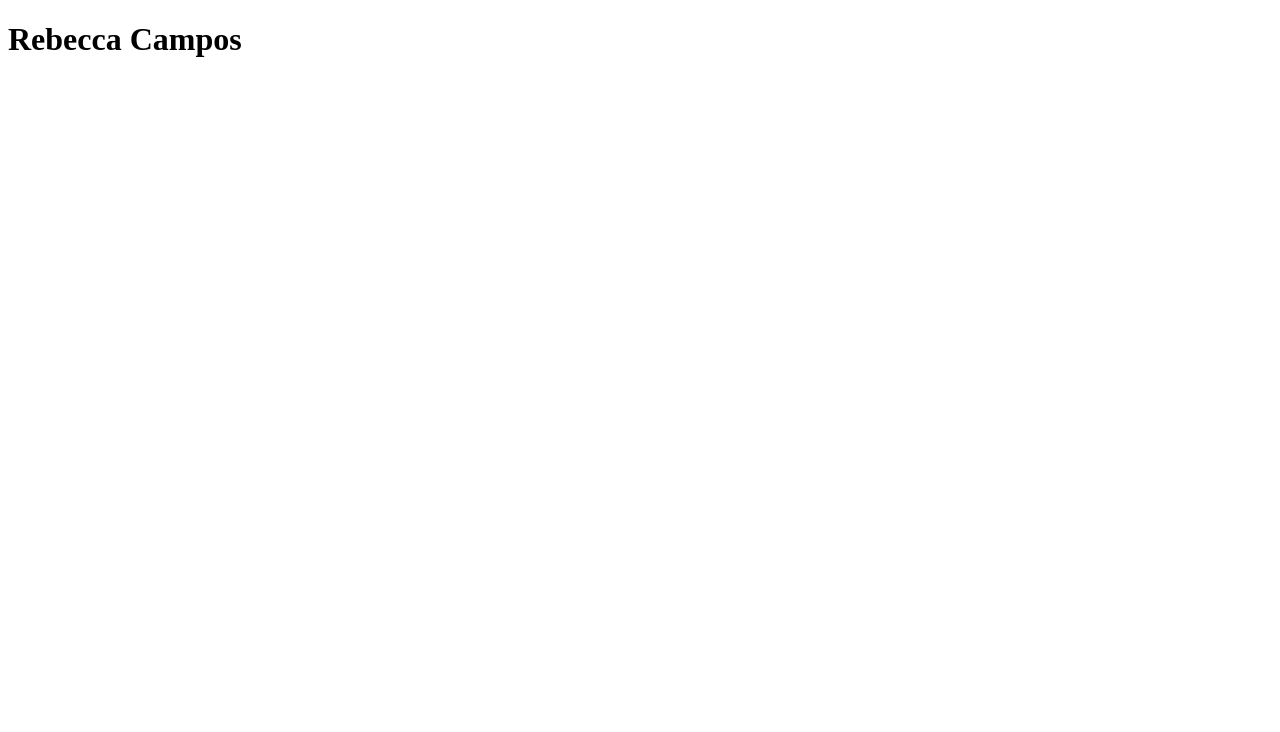
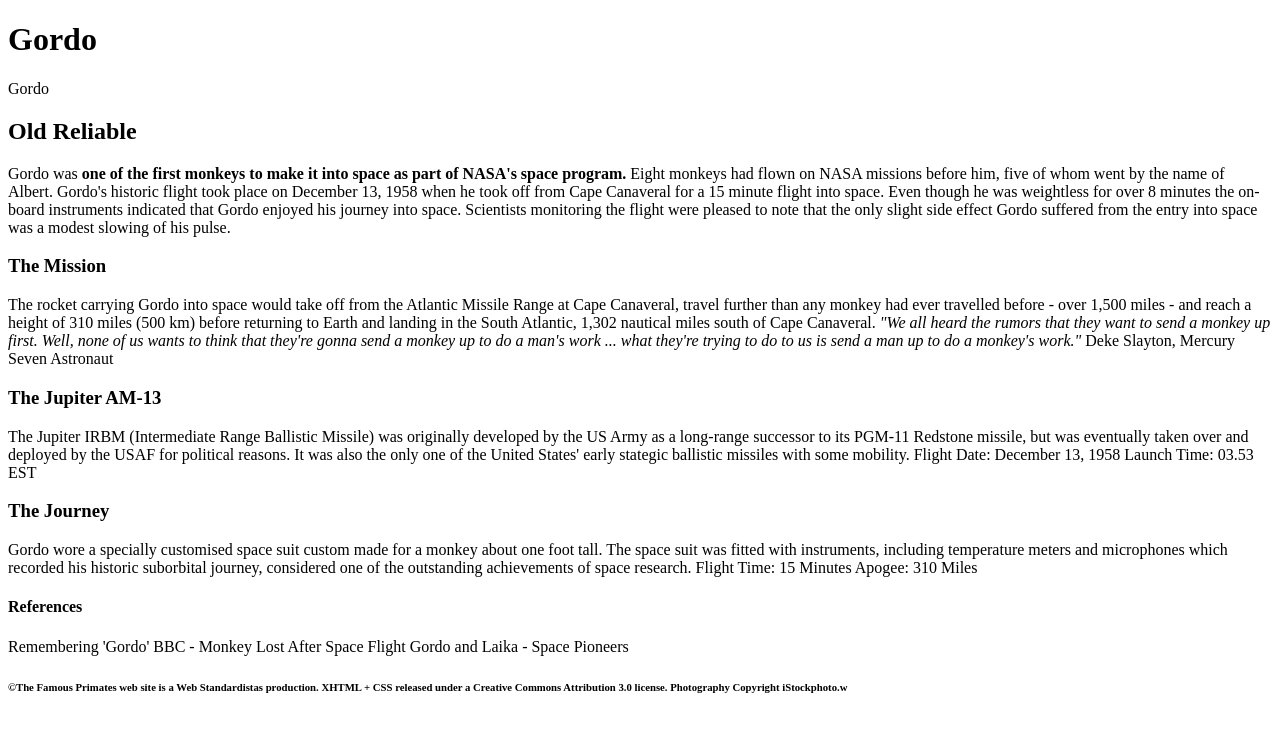
Before and after one commit to Bcamp13022/Ifsc-1310, a plain HTML site: page gordo/index.html in a window 1280 px wide. Drawn offline with Linux system fonts and the light colour scheme.

Commit message:
Second Push

```diff
--- a/gordo/index.html
+++ b/gordo/index.html
@@ -3,14 +3,65 @@
 <html lang="en">
 <head>
   <meta charset="utf-8">
-
+<!--charset is used to make sure the correct characters will be converted on the actual website-->
   <title>IFSC 1310 | Rebecca Campos</title>
+  <!--Shows up in Search Engines-->
   <meta name="description" content="A Collection of work from IFSC 1310 - Web Technologies">
+  <!--a short description of what the webpage is for-->
   <meta name="author" content="Rebecca Campos">
+  <!--Shows who is the owner of the site-->
 
 </head>
 
 <body>
-  <h1>Rebecca Campos</h1>
+  <main>
+  <h1>Gordo</h1>
+  Gordo
+
+<h2>Old Reliable</h2>
+
+<p>Gordo was <strong>one of the first monkeys to make it into space as part of NASA's space program.</strong> Eight monkeys had flown on NASA missions before him, five of whom went by the name of Albert.
+
+Gordo's historic flight took place on December 13, 1958 when he took off from Cape Canaveral for a 15 minute flight into space. Even though he was weightless for over 8 minutes the on-board instruments indicated that Gordo enjoyed his journey into space. Scientists monitoring the flight were pleased to note that the only slight side effect Gordo suffered from the entry into space was a modest slowing of his pulse.</p>
+
+
+<h3>The Mission</h3>
+
+<p>The rocket carrying Gordo into space would take off from the Atlantic Missile Range at Cape Canaveral, travel further than any monkey had ever travelled before - over 1,500 miles - and reach a height of 310 miles (500 km) before returning to Earth and landing in the South Atlantic, 1,302 nautical miles south of Cape Canaveral.
+
+<em>"We all heard the rumors that they want to send a monkey up first. Well, none of us wants to think that they're gonna send a monkey up to do a man's work ... what they're trying to do to us is send a man up to do a monkey's work."</em>
+
+Deke Slayton, Mercury Seven Astronaut</p>
+
+
+<h3>The Jupiter AM-13</h3>
+
+<p>The Jupiter IRBM (Intermediate Range Ballistic Missile) was originally developed by the US Army as a long-range successor to its PGM-11 Redstone missile, but was eventually taken over and deployed by the USAF for political reasons. It was also the only one of the United States' early stategic ballistic missiles with some mobility.
+
+Flight Date: December 13, 1958
+Launch Time: 03.53 EST</p>
+
+
+<h3>The Journey</h3>
+
+<p>Gordo wore a specially customised space suit custom made for a monkey about one foot tall. The space suit was fitted with instruments, including temperature meters and microphones which recorded his historic suborbital journey, considered one of the outstanding achievements of space research.
+
+Flight Time: 15 Minutes
+Apogee: 310 Miles</p>
+
+
+<h4>References</h4>
+
+Remembering 'Gordo'
+BBC - Monkey Lost After Space Flight
+Gordo and Laika - Space Pioneers</p>
+
+<footer class="primary">
+
+          <h6>&copy;The Famous Primates web site is a Web Standardistas production.
+XHTML + CSS released under a Creative Commons Attribution 3.0 license.
+Photography Copyright iStockphoto.w</h6>
+</footer><!--#footer-->
+</main>
 </body>
 </html>
```
Also changed, not shown: index.html (+0 -2 lines).
